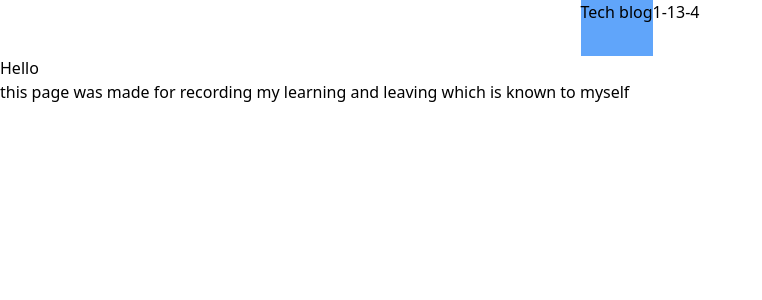
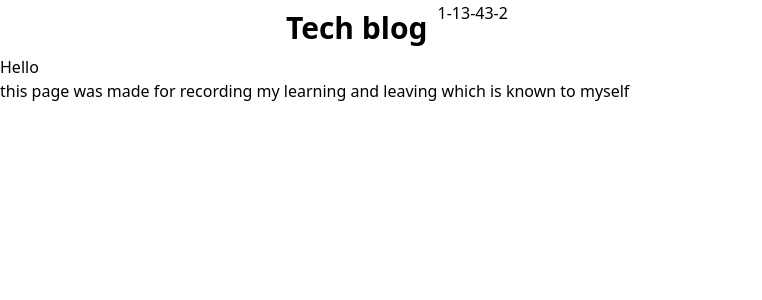
Before and after one commit to pjsClimbToUpperDirection/tech-blog, a Next.js app: page / in a window 1280 px wide. Shown: the top 300 px of the page, without its empty margins (0-762 px from the left). Built offline with nearby package versions, Linux system fonts and the light colour scheme.

Commit message:
24-01-29-2

```diff
--- /dev/null
+++ b/app/Blog/[user]/[title]/page.tsx
@@ -0,0 +1,3 @@
+export default function (params) {
+
+}
--- /dev/null
+++ b/app/Blog/[user]/page.tsx
@@ -0,0 +1,3 @@
+export default function (props) {
+
+}
--- a/app/layout.tsx
+++ b/app/layout.tsx
@@ -14,32 +14,41 @@ export default function RootLayout({
     }: {
     children: React.ReactNode
 }) {
-    const ButtonClass : string = "ddr";
     // 현재는 목 데이터를 만들어 놓았으나 api를 통하여 실제 데이터를 가져올 시 형식에 맞게끔 수정 필요
     const navLinks = [
         { id: 1, list: "1-1", href: ""},
-        { id: 2, list: "3-4", href: ""}
+        { id: 2, list: "3-4", href: ""},
+        { id: 3, list: "3-2", href: ""}
     ]
+
+    const NavStyle = {
+        Root: {
+            fontSize: "30px",
+            fontWeight: "bold",
+        },
+        Buttons: "inline-block leading-none"
+
+    }
+
     return (
         <html lang="en">
         <body>
-        <div>
-            <nav id={"rootNav"}>
-                <div className={"flex h-14 justify-center"}>
-                    <h1 className={"bg-blue-400 max-w-40 "}>
-                        <Link href="/">
+        <div className={"grid justify-items-center"}>
+            <div className={"p-[5px]"}>
+                <div className={"w-full grid grid-cols-5"}>
+                    <div className={"text-black col-span-1 grid justify-items-center"}>
+                        <Link href="/" style={NavStyle.Root}>
                             Tech blog
                         </Link>
-                    </h1>
-                    <ul id={"rootNav-list"}>
-                        <li>
-                            {navLinks.map((each) => (
-                                <LayoutButton key={each.id} customClass={ButtonClass} href={each.href}>{each.list}</LayoutButton>
-                            ))}
-                        </li>
-                    </ul>
+                    </div>
+                    <div className={"col-span-3 flex p-[3px], pl-[10px]"}>
+                        {navLinks.map((each) => (
+                            <LayoutButton key={each.id} customClass={NavStyle.Buttons}
+                                          href={each.href}>{each.list}</LayoutButton>
+                        ))}
+                    </div>
                 </div>
-            </nav>
+            </div>
         </div>
         {children}
         <div>
```
